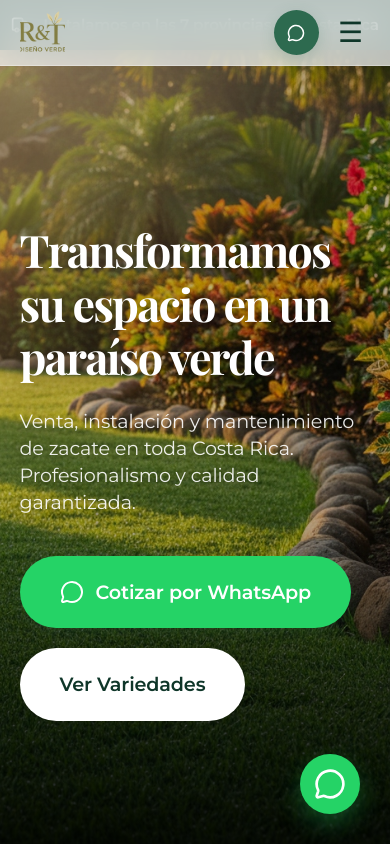
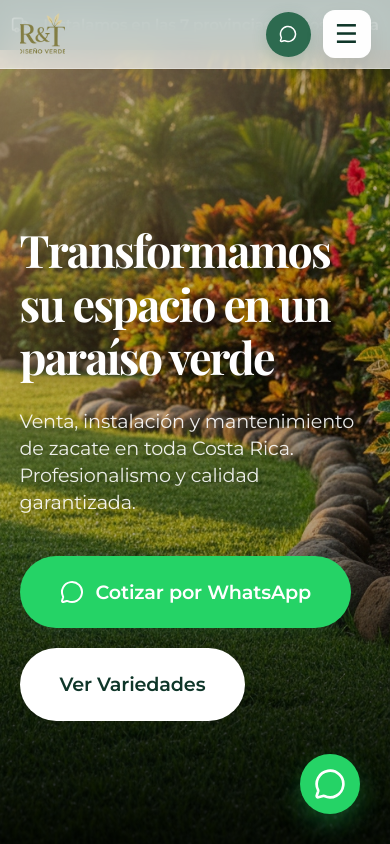
Before and after one commit to Will-Rojas/disenoverderyt, a React (Vite) app: page / in a window 390 px wide. Shown: the top 844 px of the page. Built offline with nearby package versions, Linux system fonts and the light colour scheme; a web font is replaced by a local one.

Commit message:
Improve mobile navigation responsiveness

```diff
--- a/src/data.js
+++ b/src/data.js
@@ -35,7 +35,7 @@ export const siteData = {
       id: "san-agustin",
       name: "Zacate San Agustín",
       ideal: "Sol fuerte",
-      desc: "Ideal para sol fuerte, resistente y de color intenso.",
+      desc: "Ideal para sol fuerte, resistente y de color intenso .",
       advantages: "Resistente, cubre rápido, color verde intenso.",
       image: "/img/san-agustin.jpg"
     },
--- a/src/index.css
+++ b/src/index.css
@@ -219,6 +219,8 @@ nav.nav-scrolled {
   color: var(--text-main);
   white-space: nowrap;
   transition: color 0.2s;
+  padding:18px 0;
+  border-bottom:1px solid #eee;
   font-size: 0.95rem;
   position: relative;
 }
@@ -291,21 +293,25 @@ nav.nav-scrolled {
 
   .nav-links-wrapper {
     position: fixed;
-    top: 70px;
+    top: 68px;
     left: 0;
     width: 100%;
     height: 0;
     background: white;
     overflow: hidden;
-    transition: height 0.4s cubic-bezier(0.165, 0.84, 0.44, 1);
+    opacity:0;
+    transform:translateY(-20px);
+    transition:.35s ease;
     box-shadow: 0 10px 30px rgba(0, 0, 0, 0.1);
     z-index: 999;
   }
 
   .nav-links-wrapper.active {
-    height: 350px;
+    height: 320px;
     /* Altura suficiente para los links */
     border-bottom: 1px solid rgba(0, 0, 0, 0.05);
+    opacity:1;
+    transform:translateY(0);
   }
 
   .nav-links {
@@ -346,18 +352,27 @@ nav.nav-scrolled {
     margin-right: 0 !important;
   }
 
-  .mobile-toggle {
-    display: block !important;
-    background: none;
-    border: none;
-    font-size: 28px;
-    line-height: 1;
-    color: var(--primary-dark);
-    cursor: pointer;
-    padding: 5px;
-    width: 40px;
-    text-align: center;
-  }
+.mobile-toggle{
+    display:flex !important;
+    justify-content:center;
+    align-items:center;
+    width:48px;
+    height:48px;
+    border:none;
+    border-radius:12px;
+    background:rgba(255,255,255,.97);
+    backdrop-filter:blur(15px);
+    box-shadow:0 8px 20px rgba(0,0,0,.08);
+    cursor:pointer;
+    font-size:26px;
+    color:var(--primary-dark);
+    transition:.3s;
+}
+
+.mobile-toggle:hover{
+    background:var(--accent);
+    transform:scale(1.05);
+}
 
   /* Ajustes Hero Mobile */
   section {
```
Also changed, not shown: 1 other file (tests, documents, lock files or other folders).
